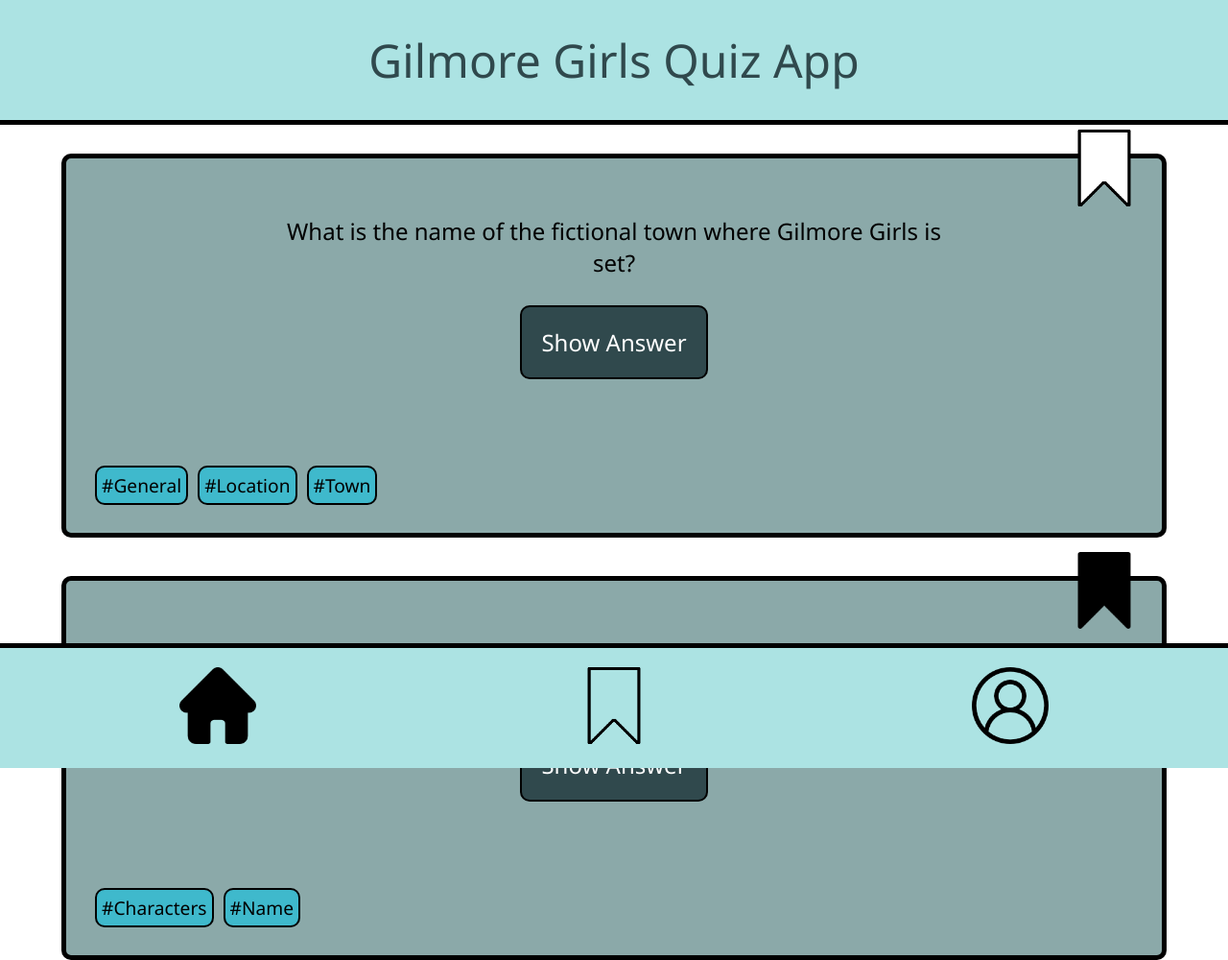
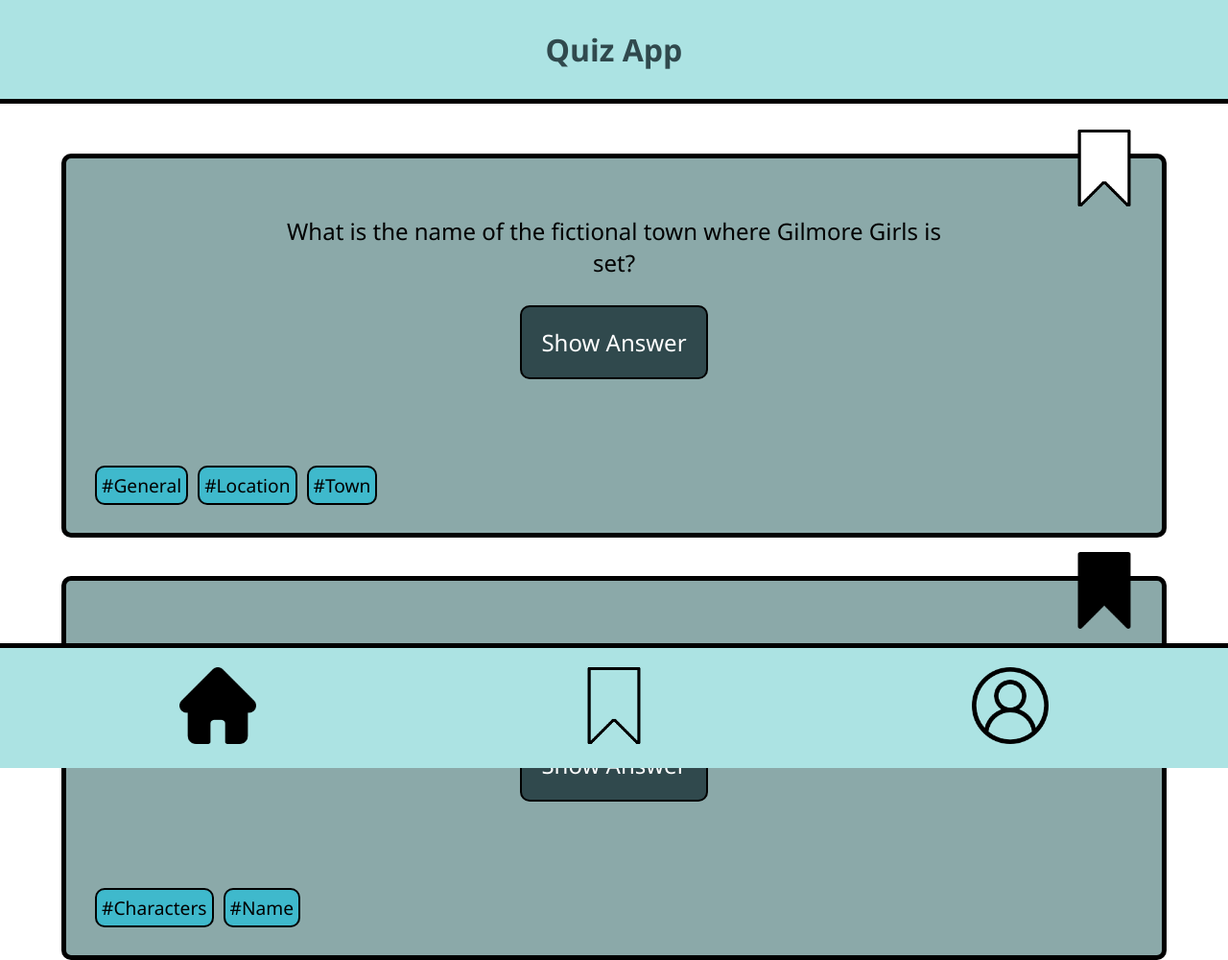
Before and after one commit to uetrozi/charlotte-quiz-app, a plain HTML site: page index.html in a window 1280 px wide. Shown: the top 1000 px of the page at 96% size. Drawn offline with Linux system fonts and the light colour scheme.

Commit message:
add h1 in header

```diff
--- a/Components/header.css
+++ b/Components/header.css
@@ -1,5 +1,5 @@
 header {
-  font-size: 3rem;
+  font-size: 1rem;
   border-bottom: 5px solid var(--border-color);
   width: 100vw;
   text-align: center;
--- a/index.html
+++ b/index.html
@@ -7,7 +7,8 @@
    <link rel="stylesheet" href="./style.css">
 </head>
 <body>
-    <header class="title">Gilmore Girls Quiz App
+    <header class="title">
+        <h1>Quiz App</h1>
     </header>
 
     <main class="main-content">
```
